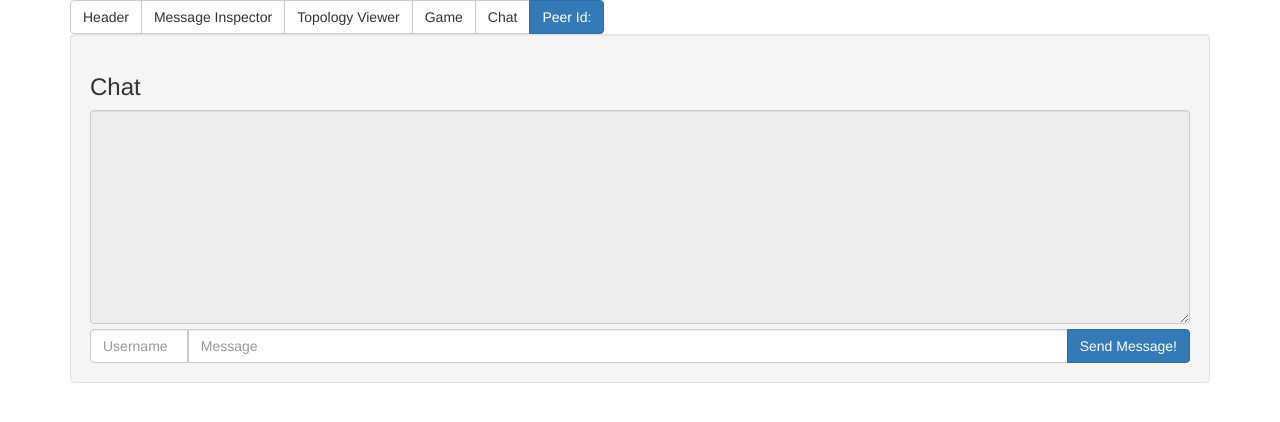
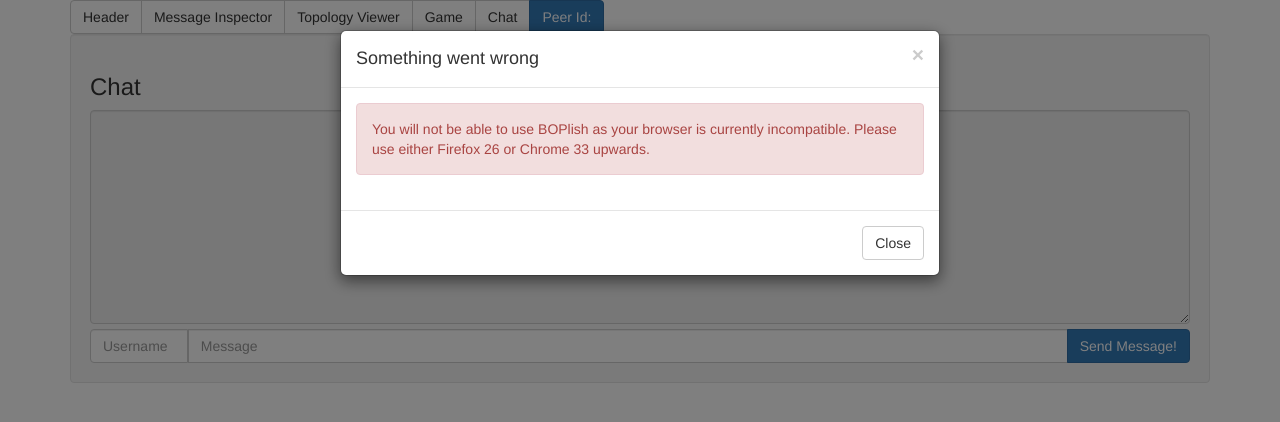
Before and after one commit to boplish/demos, a plain HTML site: page ndw/client.html in a window 1280 px wide. Drawn offline with nearby package versions, Linux system fonts and the light colour scheme.

Commit message:
closes #2 Display an error when the browser is unsupported boplish/core#9

```diff
--- a/ndw/client.html
+++ b/ndw/client.html
@@ -2,7 +2,7 @@
 <html lang="en">
   <head>
     <meta charset="utf-8">
-    <meta name="viewport" content="width=device-width; initial-scale=1.0; maximum-scale=1.0; user-scalable=0;">
+    <meta name="viewport" content="width=device-width, initial-scale=1.0, maximum-scale=1.0, user-scalable=0">
     <meta name="description" content="">
     <meta name="author" content="">
 
@@ -61,22 +61,21 @@
     <script src="protocols.bopcast.js"></script>
 
     <script>
-      var bopclient = new BOPlishClient(null, function(){}, function(){});
-      var pinger = new Ping(bopclient);
-      var bopcast = new BopCast(bopclient);
-      var topDisco = new TopologyDiscover(bopclient);
-      var topoViewer = new TopologyViewer(bopclient, topDisco, '#topology-viewer-container-svg');
+      $(function(){
+        var bopclient = new BOPlishClient(null, function(){}, function(msg){
+          $('#errorModalBody').append("<div class=\"alert alert-danger\">" + msg + "</div>");
+          $('#errorModal').modal({show:true});
+        });
 
-      var game;
-      var chat;
+        var pinger = new Ping(bopclient);
+        var bopcast = new BopCast(bopclient);
+        var topDisco = new TopologyDiscover(bopclient);
+        var topoViewer = new TopologyViewer(bopclient, topDisco, '#topology-viewer-container-svg');
 
-      $(function(){
-        chat = new Chat(bopclient, bopcast, $('#chat-message-viewer'));
+        var game = new Game(bopclient, bopcast);
+        var chat = new Chat(bopclient, bopcast, $('#chat-message-viewer'));
         $('#chat-username').val(bopclient.id.substr(0,8));
-        game = new Game(bopclient, bopcast)
-      });
 
-      $(function(){
         /**
          * View Logic Message Inspector
          *
@@ -210,6 +209,22 @@
       }
     </script>
   </div><!-- /.container -->
+    <!-- Error Modal -->
+  <div class="modal fade" id="errorModal" tabindex="-1" role="dialog" aria-labelledby="myModalLabel" aria-hidden="true">
+    <div class="modal-dialog">
+      <div class="modal-content">
+        <div class="modal-header">
+          <button type="button" class="close" data-dismiss="modal" aria-hidden="true">&times;</button>
+          <h4 class="modal-title" id="errorModalLabel">Something went wrong</h4>
+        </div>
+        <div class="modal-body" id="errorModalBody">
+        </div>
+        <div class="modal-footer">
+          <button type="button" class="btn btn-default" data-dismiss="modal">Close</button>
+        </div>
+      </div><!-- /.modal-content -->
+    </div><!-- /.modal-dialog -->
+  </div><!-- /.modal -->
 
     <!-- Bootstrap core JavaScript -->
     <!-- Placed at the end of the document so the pages load faster -->
```
Also changed, not shown: icnp13/client.html (+30 -15 lines).
